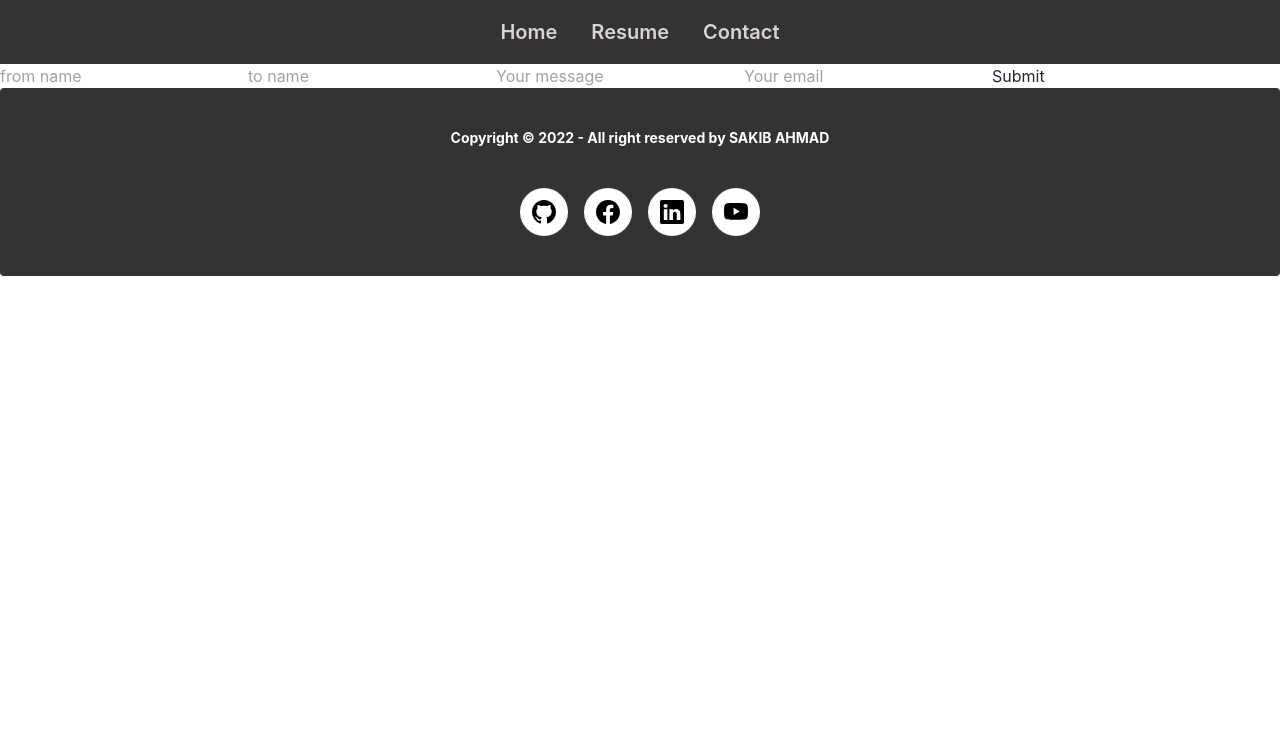
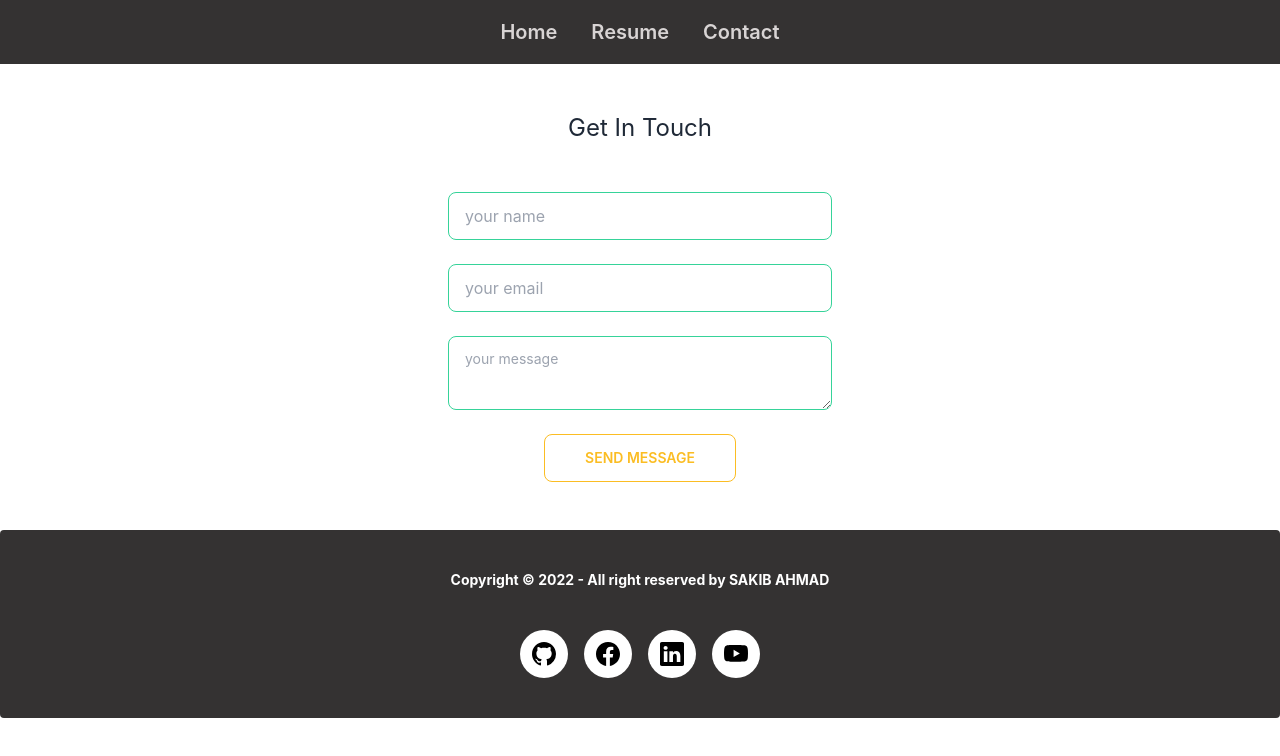
Before and after one commit to easakibahmad/sakib-portfolio, a React (Create React App) app: page / in a window 1280 px wide. Shown: the top 756 px of the page. Built offline with nearby package versions, Linux system fonts and the light colour scheme.

Commit message:
contact me form creation part done

```diff
--- a/src/components/contact/Contact.js
+++ b/src/components/contact/Contact.js
@@ -5,7 +5,7 @@ import { useState } from "react";
 const Contact = () => {
   const [toSend, setToSend] = useState({
     from_name: "",
-    to_name: "",
+    to_name: "Sakib Ahmad",
     message: "",
     reply_to: "",
   });
@@ -26,39 +26,46 @@ const Contact = () => {
   };
 
   return (
-    <>
-      <form onSubmit={onSubmit}>
+    <div>
+      <h1 className="text-2xl text-center mt-12">Get In Touch</h1>
+      <form
+        className="grid grid-cols-1 w-96 mx-auto gap-6 my-12"
+        onSubmit={onSubmit}
+      >
         <input
           type="text"
           name="from_name"
-          placeholder="from name"
+          placeholder="your name"
           value={toSend.from_name}
           onChange={handleChange}
+          className="input input-bordered input-success w-full"
         />
-        <input
-          type="text"
-          name="to_name"
-          placeholder="to name"
-          value={toSend.to_name}
-          onChange={handleChange}
-        />
-        <input
-          type="text"
-          name="message"
-          placeholder="Your message"
-          value={toSend.message}
-          onChange={handleChange}
-        />
+
         <input
           type="text"
           name="reply_to"
-          placeholder="Your email"
+          placeholder="your email"
           value={toSend.reply_to}
           onChange={handleChange}
+          className="input input-bordered input-success w-full"
         />
-        <button type="submit">Submit</button>
+
+        <textarea
+          type="text"
+          name="message"
+          placeholder="your message"
+          value={toSend.message}
+          onChange={handleChange}
+          className="textarea textarea-success"
+        />
+        <button
+          className="btn btn-outline btn-warning w-48 mx-auto"
+          type="submit"
+        >
+          Send Message
+        </button>
       </form>
-    </>
+    </div>
   );
 };
 
```
